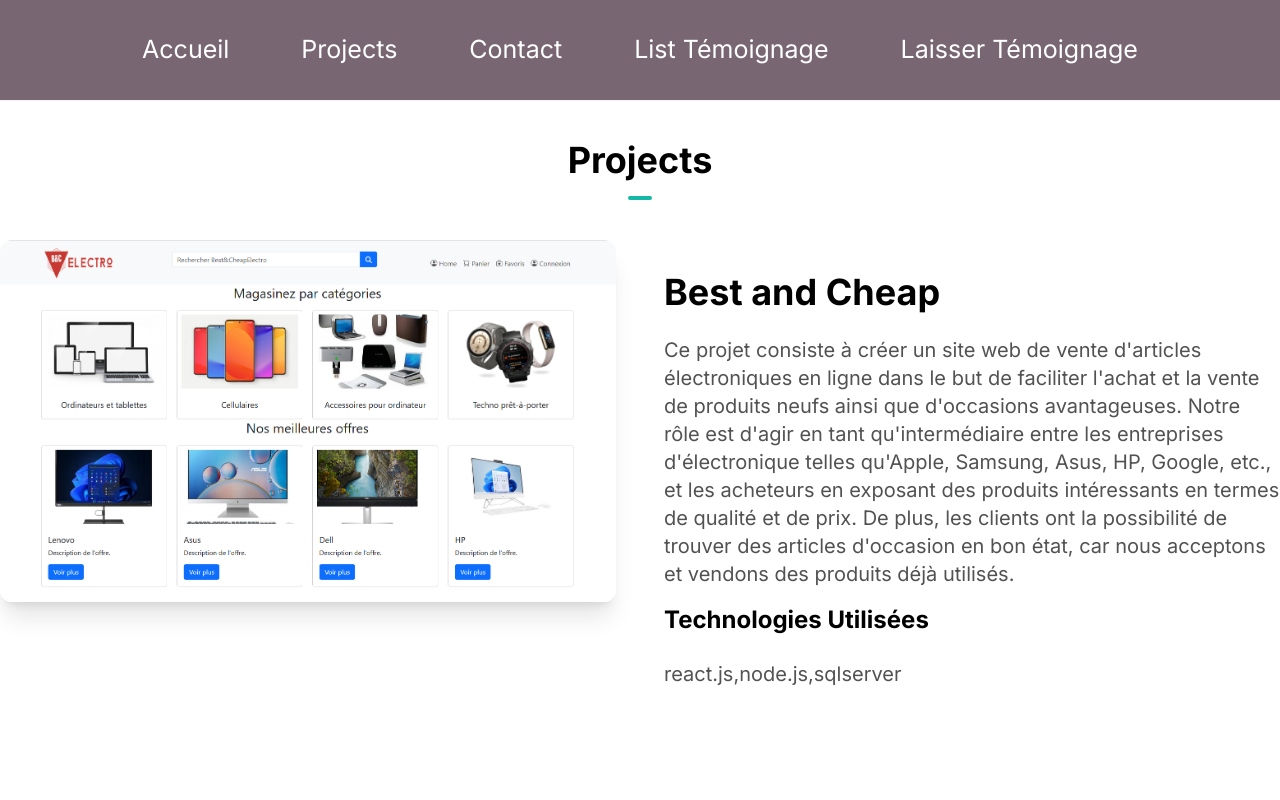
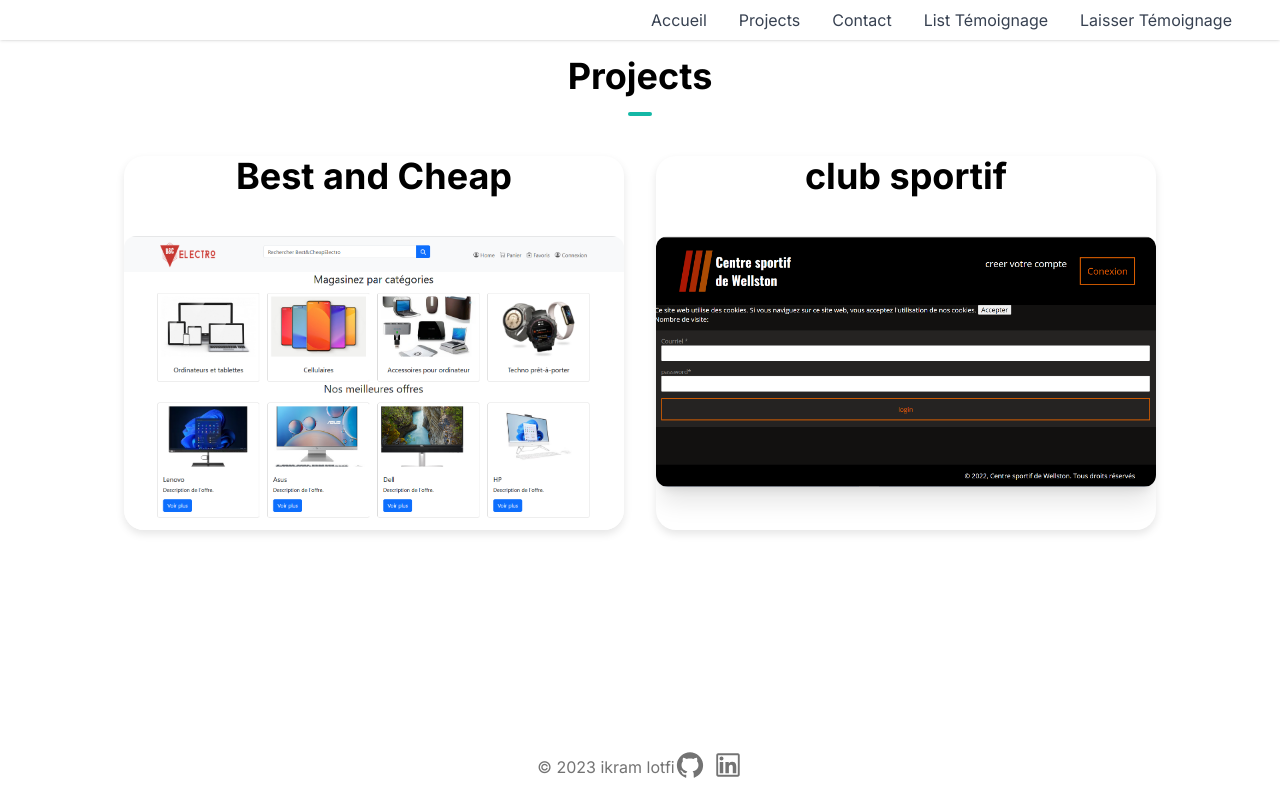
Before and after one commit to Lotfi207/portfolio-ikram, a Next.js app: page /project in a window 1280 px wide. Shown: the top 800 px of the page. Built offline with nearby package versions, Linux system fonts and the light colour scheme.

Commit message:
soumission finale

```diff
--- a/app/ajouterTemoignage/page.js
+++ b/app/ajouterTemoignage/page.js
@@ -63,6 +63,7 @@
   }
 
     dispatch(addTemoignage({ ...state, id:newId }))
+    router.push("/listTemoignage");
     setState(prev => ({
         ...prev,
         prenom: '',
--- a/app/contact/page.js
+++ b/app/contact/page.js
@@ -52,7 +52,7 @@
       nom,
       email,
       message,
-
+      password,
     };
 
     setContact(newContact);
@@ -61,6 +61,7 @@
     setNom('');
     setEmail('');
     setMessage('');
+    setPassword('');
     setNomError('');
     setEmailError('');
     setMessageError('');
--- a/app/globals.css
+++ b/app/globals.css
@@ -1,3 +1,13 @@
 @tailwind base;
 @tailwind components;
 @tailwind utilities;
+
+body {
+    min-height: 100vh;
+    display: flex;
+    flex-direction: column;
+  }
+
+  main {
+    flex: 1; /* allows main to grow and take up all available space */
+  }
--- /dev/null
+++ b/app/project/ProjectsSection.css
@@ -0,0 +1,36 @@
+#projects {
+    padding: 1rem;
+  }
+
+  .projects-grid {
+    display: flex;
+    flex-wrap: wrap;
+    gap: 2rem;
+    justify-content: center;
+  }
+
+  .project-card {
+    display: flex;
+    flex-direction: column;
+    align-items: center;
+    width: 500px; /* Increased size */
+    overflow: hidden; /* To ensure the inner contents do not overflow outside of the rounded border */
+    border-radius: 20px; /* Rounded border for the frame */
+    box-shadow: 0 4px 8px rgba(0, 0, 0, 0.1); /* Add shadow for a lifted appearance */
+  }
+
+  .project-title {
+    text-align: center;
+  }
+
+  .project-image {
+    margin-top: 1rem;
+  }
+
+  .project-content {
+    display: flex;
+    flex-direction: column;
+    align-items: center;
+    width: 100%; /* Ensure content fills up the card */
+    height: 100%;
+  }
--- /dev/null
+++ b/app/project/[id]/page.js
@@ -0,0 +1,43 @@
+import React from 'react'
+import Image from 'next/image'; // Import Image component from next
+import { mesProjets } from '../mesProjets';
+
+const Projet = ({ params }) => {
+  const projetId = parseInt(params.id); // Ensure id is a number
+  const project = mesProjets.find(p => p.id === projetId); // Find the project with matching id
+
+  if (!project) {
+    return <div>Project not found</div>; // Handle the case where the project doesn't exist
+  }
+
+  return (
+    <section id="projects">
+      <h1 className="my-10 text-center font-bold text-4xl">
+        {project.name}
+        <hr className="w-6 h-1 mx-auto my-4 bg-teal-500 border-0 rounded" />
+      </h1>
+      <div className="flex flex-col md:flex-row md:space-x-12">
+        <div className="md:w-1/2">
+          <Image
+            src={project.image}
+            alt={project.name}
+            width={1000}
+            height={1000}
+            className="rounded-xl shadow-xl hover:opacity-70"
+          />
+        </div>
+        <div className="mt-8 md:w-1/2">
+          <p className="text-xl leading-7 mb-4 text-neutral-600 dark:text-neutral-400">
+            {project.description}
+          </p>
+          <h3 className="text-2xl font-bold mb-6">Technologies Utilisées</h3>
+          <p className="text-xl leading-7 mb-4 text-neutral-600 dark:text-neutral-400">
+            {project.skills}
+          </p>
+        </div>
+      </div>
+    </section>
+  );
+}
+
+export default Projet;
--- /dev/null
+++ b/app/project/mesProjets.js
@@ -0,0 +1,22 @@
+import bandc from "../../public/bestAndCheap.png";
+import clubspt from "../../public/projet2.png";
+
+export const mesProjets = [
+  {
+    id : 1 ,
+    name: "Best and Cheap ",
+    description:
+      "Ce projet consiste à créer un site web de vente d'articles électroniques en ligne dans le but de faciliter l'achat et la vente de produits neufs ainsi que d'occasions avantageuses. Notre rôle est d'agir en tant qu'intermédiaire entre les entreprises d'électronique telles qu'Apple, Samsung, Asus, HP, Google, etc., et les acheteurs en exposant des produits intéressants en termes de qualité et de prix. De plus, les clients ont la possibilité de trouver des articles d'occasion en bon état, car nous acceptons et vendons des produits déjà utilisés.",
+    image: bandc,
+
+    skills: "react.js,node.js,sqlserver",
+  },
+  {
+    id : 2 ,
+    name: "club sportif ",
+    description:
+      "ce projet pour un club de sport c'est pour donner a un administrateur le droit pour ajouter des cours ,les supprimers et les modifiers  et aussi pour donner au client le droit de se connecter et de voir les cours dont ils est inscrits ... ",
+    skills: "Node.js,sqlite,handlebars",
+    image: clubspt,
+  },
+];
--- a/app/project/page.js
+++ b/app/project/page.js
@@ -1,29 +1,8 @@
 import React from 'react'
 import Image from "next/image"
-
-
-
-const projects = [
-  {
-
-    name: "Best and Cheap ",
-    description:
-      "Ce projet consiste à créer un site web de vente d'articles électroniques en ligne dans le but de faciliter l'achat et la vente de produits neufs ainsi que d'occasions avantageuses. Notre rôle est d'agir en tant qu'intermédiaire entre les entreprises d'électronique telles qu'Apple, Samsung, Asus, HP, Google, etc., et les acheteurs en exposant des produits intéressants en termes de qualité et de prix. De plus, les clients ont la possibilité de trouver des articles d'occasion en bon état, car nous acceptons et vendons des produits déjà utilisés.",
-    image: "/bestAndCheap.png",
-
-    skills: "react.js,node.js,sqlserver",
-  },
-  {
-
-    name: "site Web club sportif ",
-    description:"ce projet pour un club de sport c'est pour donner a un administrateur le droit pour ajouter des cours ,les supprimers et les modifiers  et aussi pour donner au client le droit de se connecter et de voir les cours dont ils est inscrits ... ",
-    skills: "Node.js,sqlite,handlebars",
-    image: "/projet2.png",
-
-  },
-
-
-]
+import { mesProjets } from './mesProjets';
+import Link from 'next/link'
+import './ProjectsSection.css'
 
 const ProjectsSection = () => {
   return (
@@ -33,48 +12,32 @@
         <hr className="w-6 h-1 mx-auto my-4 bg-teal-500 border-0 rounded"></hr>
       </h1>
 
-      <div className="flex flex-col space-y-28">
-        {projects.map((project, idx) => {
+      <div className="projects-grid">
+        {mesProjets.map((project, idx) => {
           return (
-            <div key={idx}>
+            <div key={idx} className="project-card hover:scale-105 transform transition-transform duration-300">
 
-                <div className="flex flex-col  animate-slideUpCubiBezier animation-delay-2 md:flex-row md:space-x-12">
-                  <div className=" md:w-1/2">
-
-                      <Image
-                        src={project.image}
-                        alt=""
-                        width={1000}
-                        height={1000}
-                        className="rounded-xl shadow-xl hover:opacity-70"
-                      />
-
+              <Link href={`/project/${project.id}`}>
+                <div className="project-content">
+                  <div className="project-title text-4xl font-bold mb-6 cursor-pointer hover:underline">
+                    {project.name}
                   </div>
-                  <div className="mt-8 md:w-1/2">
-                    <h1 className="text-4xl font-bold mb-6">{project.name}</h1>
-                    <p className="text-xl leading-7 mb-4 text-neutral-600 dark:text-neutral-400">
-                      {project.description}
-                    </p>
-                    <h3 className="text-2xl font-bold mb-6">Technologies Utilisées</h3>
-                    <p className="text-xl leading-7 mb-4 text-neutral-600 dark:text-neutral-400">
-
-                      {project.skills}
-
-                    </p>
-                    <div className="flex flex-row align-bottom space-x-4">
-
-
-                    </div>
-                  </div>
+                  <Image
+                    src={project.image}
+                    alt={project.name}
+                    width={1000}
+                    height={1000}
+                    className="project-image rounded-xl shadow-xl hover:opacity-70 cursor-pointer"
+                  />
                 </div>
+              </Link>
 
             </div>
           )
         })}
-
       </div>
     </section>
   )
 }
 
-export default ProjectsSection
+export default ProjectsSection;
--- a/components/PageBar.jsx
+++ b/components/PageBar.jsx
@@ -1,37 +1,37 @@
 // pagesBar.js
 'use client'
-import React, { useState} from "react";
+
+import React, { useState } from "react";
 import Link from "next/link";
-import './pagesBar.css'
+import { RiMoonFill, RiSunLine } from "react-icons/ri"
+import { usePathname } from "next/navigation"
+import { useTheme } from "next-themes"
+import { IoMdMenu, IoMdClose } from "react-icons/io"
 
 function PagesBar() {
 
 
-
-
+  const handleNavbarToggle = () => {
+    setExpandNavbar((prev) => !prev);
+  };
 
   return (
-    <div className=" navbar fixed-top shadow-sm navbar-expand-lg bg-light navbar-light py-3 py-lg-0 px-lg-5">
+    <div className=" navbar w-full mx-auto  px-4 sm:px-10 fixed top-0 z-50 shadow bg-white dark:bg-stone-900 dark:border-b dark:border-stone-600">
+      <div className="toggleButton" onClick={handleNavbarToggle}>
 
-      <div className="toggleButton" >
-        <div className="toggleIcon">
-          <span></span>
-          <span></span>
-          <span></span>
-        </div>
       </div>
       <div className="links flex gap-4 justify-end">
 
-        <Link href="/" className=" nav-item nav-link active cursor-pointer hover:text-black-200 p-2 text-gray-700 rounded-md outline-none focus:border-gray-400 focus:border">
+        <Link href="/" className="cursor-pointer hover:text-black-200 p-2 text-gray-700 rounded-md outline-none focus:border-gray-400 focus:border">
          Accueil
         </Link>
-        <Link href="/project"className=" nav-item nav-link active cursor-pointer hover:text-black-200 p-2 text-gray-700 rounded-md outline-none focus:border-gray-400 focus:border">Projects
+        <Link href="/project"className="cursor-pointer hover:text-black-200 p-2 text-gray-700 rounded-md outline-none focus:border-gray-400 focus:border">Projects
         </Link>
         <Link href="/contact"className="cursor-pointer hover:text-black-200 p-2 text-gray-700 rounded-md outline-none focus:border-gray-400 focus:border">Contact
         </Link>
-        <Link href="/listTemoignage"className=" nav-item nav-link active cursor-pointer hover:text-black-200 p-2 text-gray-700 rounded-md outline-none focus:border-gray-400 focus:border">List Témoignage
+        <Link href="/listTemoignage"className="cursor-pointer hover:text-black-200 p-2 text-gray-700 rounded-md outline-none focus:border-gray-400 focus:border">List Témoignage
         </Link>
-        <Link href="/ajouterTemoignage"className=" nav-item nav-link activecursor-pointer hover:text-black-200 p-2 text-gray-700 rounded-md outline-none focus:border-gray-400 focus:border">Laisser Témoignage
+        <Link href="/ajouterTemoignage"className="cursor-pointer hover:text-black-200 p-2 text-gray-700 rounded-md outline-none focus:border-gray-400 focus:border">Laisser Témoignage
         </Link>
 
 
--- a/components/footer.jsx
+++ b/components/footer.jsx
@@ -5,7 +5,7 @@
 const Footer = () => {
   return (
     <footer className="mx-auto max-w-3xl px-4 sm:px-6 md:max-w-5xl">
-      <hr className="w-full h-0.5 mx-auto mt-8 bg-neutral-200 border-0"></hr>
+
       <div className="mx-auto p-4 flex flex-col text-center text-neutral-900 md:flex-row md:justify-between container">
         <div className="flex flex-row items-center justify-center space-x-1 text-neutral-500 dark:text-neutral-100">
           © 2023 ikram lotfi<a href="/" className="hover:underline"></a>
--- a/components/pagesBar.css
+++ b/components/pagesBar.css
@@ -1,7 +1,7 @@
 .navbar {
     width: 100%;
     height: 100px;
-    background:  #786773;
+    background:  #350226;
   }
 
   .links {
--- a/package.json
+++ b/package.json
@@ -9,11 +9,16 @@
     "lint": "next lint"
   },
   "dependencies": {
+    "@emotion/react": "^11.11.1",
+    "@mui/icons-material": "^5.14.3",
+    "@mui/material": "^5.14.3",
+    "@mui/system": "^5.14.3",
     "@reduxjs/toolkit": "^1.9.5",
     "@types/node": "20.4.5",
     "@types/react": "18.2.18",
     "@types/react-dom": "18.2.7",
     "autoprefixer": "10.4.14",
+    "bootstrap": "^5.3.1",
     "next": "13.4.12",
     "next-themes": "^0.2.1",
     "postcss": "8.4.27",
```
Also changed, not shown: app/layout.tsx (+16 -16 lines), 1 other file (tests, documents, lock files or other folders).
